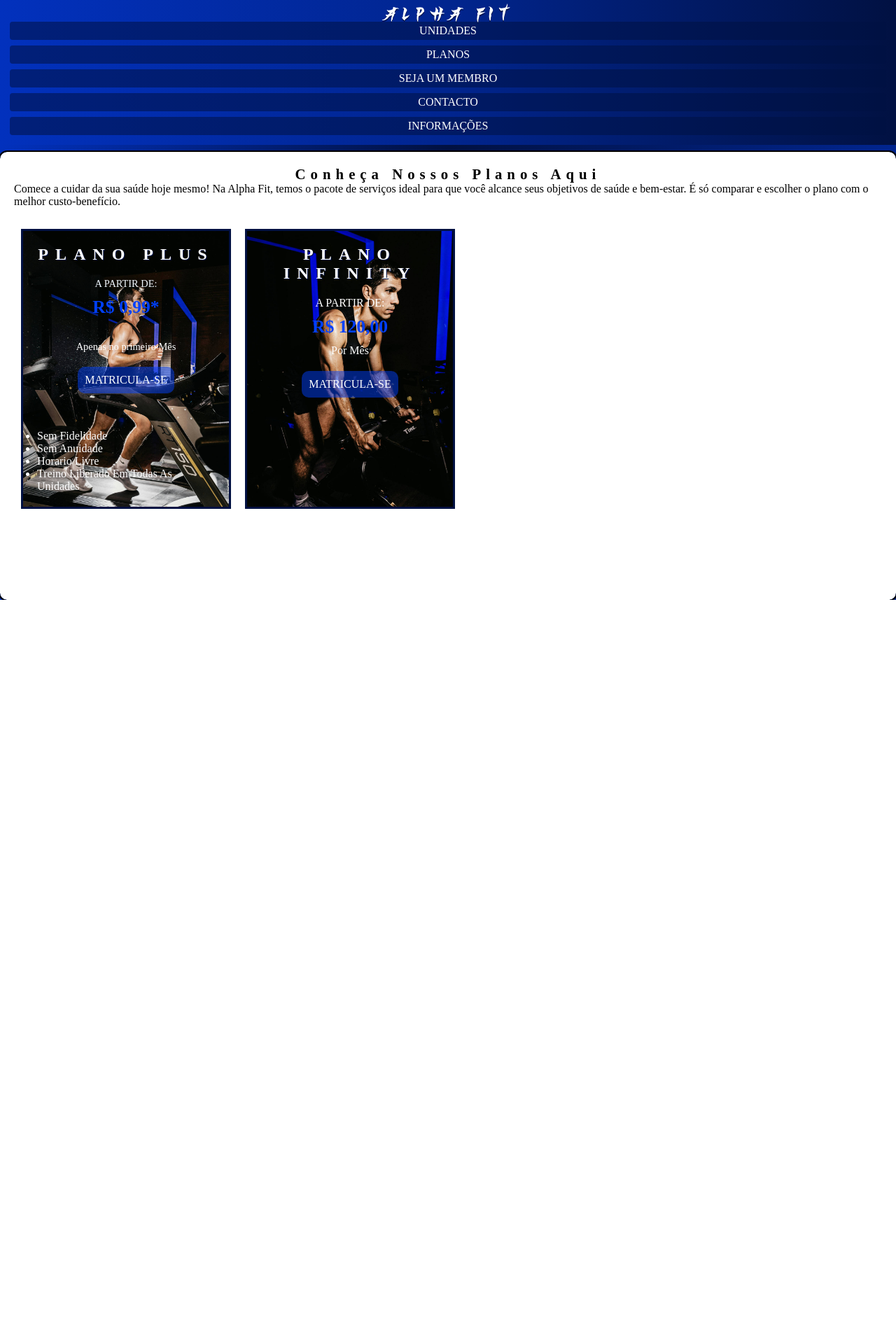
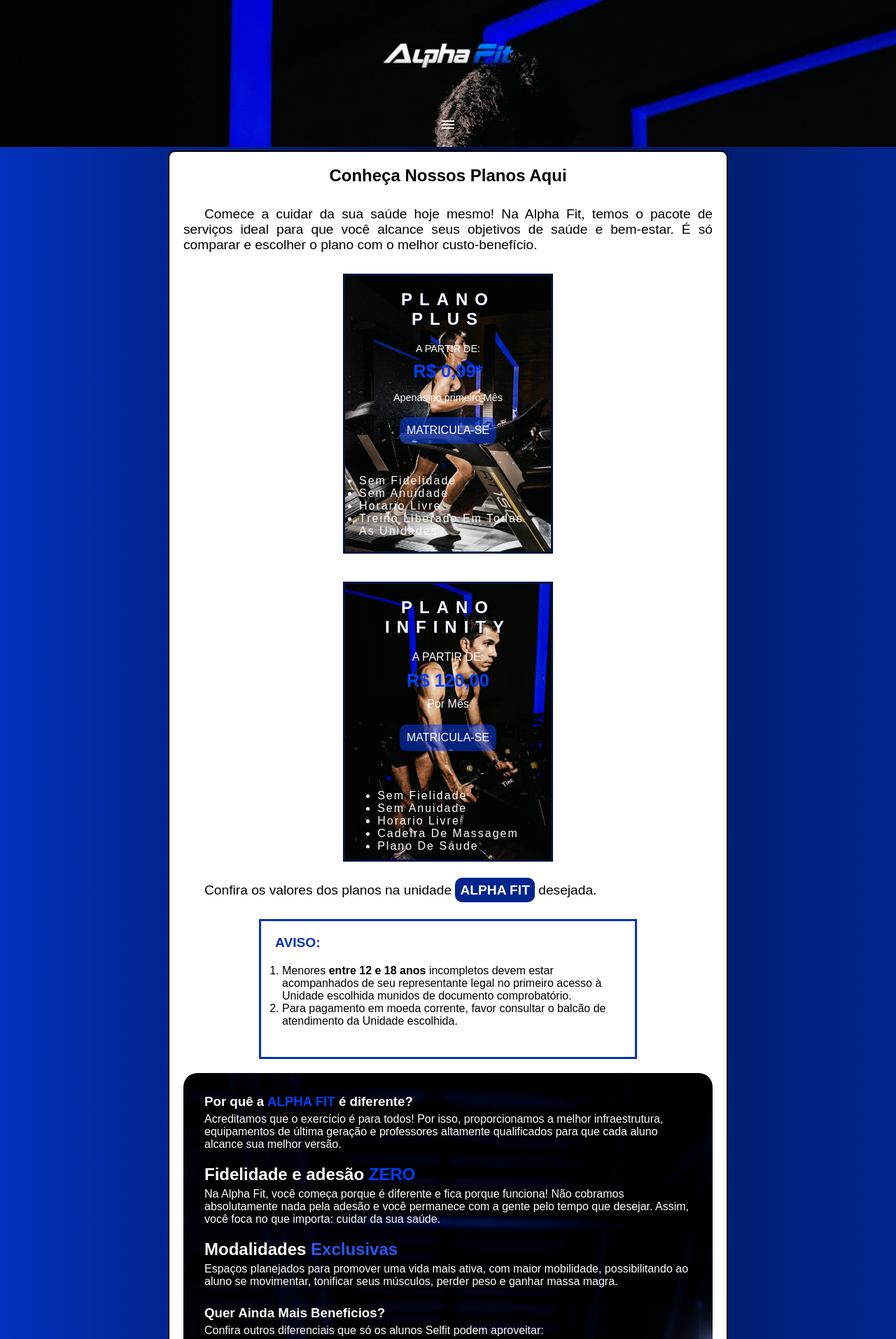
Before and after one commit to KawaaaXT/Projeto-Academia, a plain HTML site: page index.html in a window 1280 px wide. Shown: the top 1913 px of the page at 70% size. Before the commit the page ends 857 px from the top, so only its background shows below. Drawn offline with nearby package versions, Linux system fonts and the light colour scheme.

Commit message:
melhora visual do site com novos banners e responsividade

```diff
--- a/estylo/style.css
+++ b/estylo/style.css
@@ -16,54 +16,84 @@
     padding: 0px;
     box-sizing: border-box;
 }
+body, html {
+    width: 100%;
+}
 body{
     background-image: linear-gradient(to right, var(--cor03), var(--cor02), var(--cor01));
+    font-family: Arial, Helvetica, sans-serif;
 }
 header{
     display: flex;
-    background-image: linear-gradient(to right, var(--cor03), var(--cor01), var(--cor02) ) ;
     padding: 10px;
     flex-flow: column;
+
+    background-image: url(../imagens/header-banner.jpg);
+    background-size: cover;
+    background-position: top center;
+    background-repeat: no-repeat;
 }
-header > h1 {
-    color: white;
-    font-size: 1.1em;
-    text-shadow: 0px 2px 0px rgba(0, 0, 0, 0.445);
-    font-family: "HOSHIKO";
-    letter-spacing: 10px;
-    text-align: center;
-}
+
 header > nav{
-    display: flex;
-    flex-flow: column;
+    display: none;
 }
 header > nav > a {
+    display: flex;
     text-decoration: none;
     color: white;
     background-color: #0111428b;
     padding: 4px;
     margin: 4px;
     border-radius: 4px;
+
+    justify-content: center;
+    transition: transform 0.3s ease;
+}
+header > nav > a:hover{
+    background-color: #0231BD;
+    text-decoration: underline;
+    cursor: pointer;
+    transform: scale(1.05);
+}
+header > img.logo{
+    width: 100%;
+    max-width: 220px;
+    margin: auto;
+}
+span#burguer{
+    display: block;
+    color: white;
+    padding: 10px;
+    border-radius: 4px;
+    text-align: center;
+    cursor: pointer;
+}
+span#burguer:hover{
+    color: #0240f9;
+
+}
+main{
+    max-width: 800px;
+    min-height: 100vh;
+    background-color: white;
+    margin: auto;
+    margin-top: 5px;
+    border-radius: 10px;
+    border: 2px solid black;
+
+    padding: 20px;
+}
+ section > h1 {
     text-align: center;
 }
-main{
-    width: 100%;
-    height: 80vh;
-    background-color: white;
-    margin: auto;
-    margin-top: 10px;
-    padding: 20px;
-    border-radius: 10px;
-    outline: 2px solid black;
-}
- section > h2 {
-    text-align: center;
-    letter-spacing: 7px;
-    font-size: 1.3em;
-    font-weight: bold;
+section > p {
+    text-align: justify;
+    font-size: 1.2em
 }
 section.container{
     display: flex;
+    flex-flow: column;
+    align-items: center;
     gap: 20px;
     margin: 10px;
 }
@@ -73,7 +103,7 @@
     max-width: 300px;
     height: 400px;
     margin-top: 20px;
-    border: 3px solid #011142;
+    border: 3px solid var(--cor02);
 
     display: flex;
     flex-flow: column;
@@ -105,7 +135,7 @@
     font-size: 1.5em;
     letter-spacing: 10px;
 
-    text-shadow: 1px 1px 0px #011142;
+    text-shadow: 1px 1px 0px var(--cor02);
 }
 div.hero2 > p.apartir{
     color: white;
@@ -131,10 +161,17 @@
     margin-top: 20px;
 }
 div.hero2 > a:hover, div.hero1 > a:hover {
-    background-color: #011142;
+    background-color: var(--cor02);
     text-decoration: underline;
     transition: 2s;
     transform:  scale(1.05);
+}
+div.hero2 > ul.pinfinity{
+    color: white;
+    text-decoration: none;
+    padding: 10px;
+
+    letter-spacing: 2px;
 }
 
 div.hero1 > p {
@@ -158,7 +195,88 @@
     font-size: 0.9em;
 }
 div.hero1 > ul {
+    color: rgb(250, 251, 251);
+    padding: 20px;
+    letter-spacing: 2px;
+    margin-top: 10px;
+}
+section > p > span.alpha{
     color: white;
+    background-color: #01258F ;
+    border-radius: 10px;
+    padding: 7px;
+    font-weight: bolder;
+}
+section > p{
+    margin-top: 30px;
+    text-indent: 30px;
+}
+section > div.aviso{
+    border: 3px solid #0231BD;
+    max-width: 540px;
+    height: 200px;
+    margin: auto;
+    margin-top: 30px;
+    padding: 20px;
+}
+
+section > div.aviso > h3 {
+    color: #0231BD;
+    font-size: 1.2em;
+    margin-bottom: 10px;
+}
+section > div.aviso > ul{
+    list-style: decimal;
+    padding: 10px;
+}
+section > div.aviso > ul > li > span{
+    font-weight: bold;
+}
+section#banner{
+    width: 100%;
+    min-height: 300vh;
+    margin-top: 20px;
     padding: 20px;
 
+    background-image: url(../imagens/banner-alpha-900.png);
+    background-size: cover;
+    background-position: center center;
+    background-repeat: no-repeat;
+    background-attachment: scroll;
+
+    overflow: hidden;
+    border-radius: 20px;
 }
+section#banner > div.nos {
+    color: white;
+    padding: 10px;
+    background-color: #00000056;
+}
+section#banner > div.nos > h1 > span{
+    color: #0240f9;
+}
+section#banner > div.nos > h2 > span.diferente{
+    color: #003ef7;
+}
+section#banner > div.nos > p{
+    margin-top: 5px;
+}
+section#banner > div.nos > h2 {
+    margin-top: 20px;
+}
+section#banner > div.nos > h2.modalidades > span{
+    color: #265af7;
+}
+section#banner > div.nos > h1.beneficios {
+    margin-top: 25px;
+}
+section#banner > div.nos > div#imgapp{
+    background-image: url(../imagens/alpha-app-1200.png);
+    background-size: contain;
+    background-repeat: no-repeat;
+    width: 100%;
+    min-height: 300vh;
+    margin-top: 40px;
+    box-shadow: 2px 2px 9px #003ef7;
+
+}
--- a/index.html
+++ b/index.html
@@ -5,12 +5,14 @@
     <meta name="viewport" content="width=device-width, initial-scale=1.0">
     <link rel="stylesheet" href="estylo/style.css">
     <link rel="shortcut icon" href="imagens/halterofilista.png" type="image/x-icon">
+    <link rel="stylesheet" href="https://fonts.googleapis.com/css2?family=Material+Symbols+Outlined:opsz,wght,FILL,GRAD@20..48,100..700,0..1,-50..200&icon_names=menu" />
     <title>ALPHA FIT</title>
 </head>
 <body>
     <header>
-        <h1>ALPHA FIT</h1>
-        <nav>
+        <img class="logo" src="imagens/Alpha-Fit-200.png" alt="Logo Alpha">
+         <span id="burguer" class="material-symbols-outlined" onclick="clickMenu()">menu</span>
+        <nav id="mnburg">
             <a href="#">UNIDADES</a>
             <a href="#">PLANOS</a>
             <a href="#">SEJA UM MEMBRO</a>
@@ -20,7 +22,7 @@
     </header>
     <main>
         <section>
-            <h2>Conheça Nossos Planos Aqui</h2>
+            <h1>Conheça Nossos Planos Aqui</h1>
             <p>
                 Comece a cuidar da sua saúde hoje mesmo! Na Alpha Fit, temos o pacote de serviços ideal para que você alcance seus objetivos de saúde e bem-estar. É só comparar e escolher o plano com o melhor custo-benefício.
             </p>
@@ -49,11 +51,54 @@
                 </p>
                 <p class="nmes">Por Mês</p>
                 <a href="#">MATRICULA-SE</a>
+                <ul class="pinfinity">
+                    <li>Sem Fielidade</li>
+                    <li>Sem Anuidade</li>
+                    <li>Horario Livre</li>
+                    <li>Cadeira De Massagem</li>
+                    <li>Plano De Sáude</li>
+                </ul>
+            </section>
+            <section>
+                <p>Confira os valores dos planos na unidade <span class="alpha">ALPHA FIT</span> desejada.</p>
 
-            </div>
+                <div class="aviso">
+                    <h3>AVISO:</h3>
+                    <ul>
+                        <li>Menores <span>entre 12 e 18 anos</span> incompletos devem estar acompanhados de seu representante legal no primeiro acesso à Unidade escolhida munidos de documento comprobatório.</li>
+                        <li>Para pagamento em moeda corrente, favor consultar o balcão de atendimento da Unidade escolhida.</li>
+                    </ul>
+                </div>
+            </section>
+            <section id="banner">
+               <div class="nos">
+                <h1>Por quê a <span>ALPHA FIT</span> é diferente?</h1>
+                <p>
+                    Acreditamos que o exercício é para todos! Por isso, proporcionamos a melhor infraestrutura, equipamentos de última geração e professores altamente qualificados para que cada aluno alcance sua melhor versão.
+                </p>
+                <h2>Fidelidade e adesão <span class="diferente">ZERO</span></h2>
+                <p>
+                    Na Alpha Fit, você começa porque é diferente e fica porque funciona! Não cobramos absolutamente nada pela adesão e você permanece com a gente pelo tempo que desejar. Assim, você foca no que importa: cuidar da sua saúde.
+                </p>
+                <h2 class="modalidades">Modalidades <span>Exclusivas</span></h2>
+                <p>
+                    Espaços planejados para promover uma vida mais ativa, com maior mobilidade, possibilitando ao aluno se movimentar, tonificar seus músculos, perder peso e ganhar massa magra.
+                </p>
+                <h1 class="beneficios"> Quer Ainda Mais Beneficios? </h1>
+                <p>
+                    Confira outros diferenciais que só os alunos Selfit podem aproveitar:
+                </p>
+                <div id="imgapp">
+
+                </div>
 
 
+
+               </div>
+
             </section>
+
+
 
 
 
@@ -63,5 +108,17 @@
 
     </footer>
 
+    <script>
+        function clickMenu(){
+            if (mnburg.style.display == 'block') {
+                mnburg.style.display = 'none'
+
+            }
+            else {
+                mnburg.style.display = 'block'
+
+            }
+        }
+    </script>
 </body>
 </html>
```
Also changed, not shown: imagens/Alpha-Fit-200.png (added), imagens/alpha-app-1200.png (added), imagens/banner-alpha-900.png (added), imagens/header-banner.jpg (added), imagens/header_img.jpg (deleted), imagens/pexels-amar-13583539.jpg (added).
